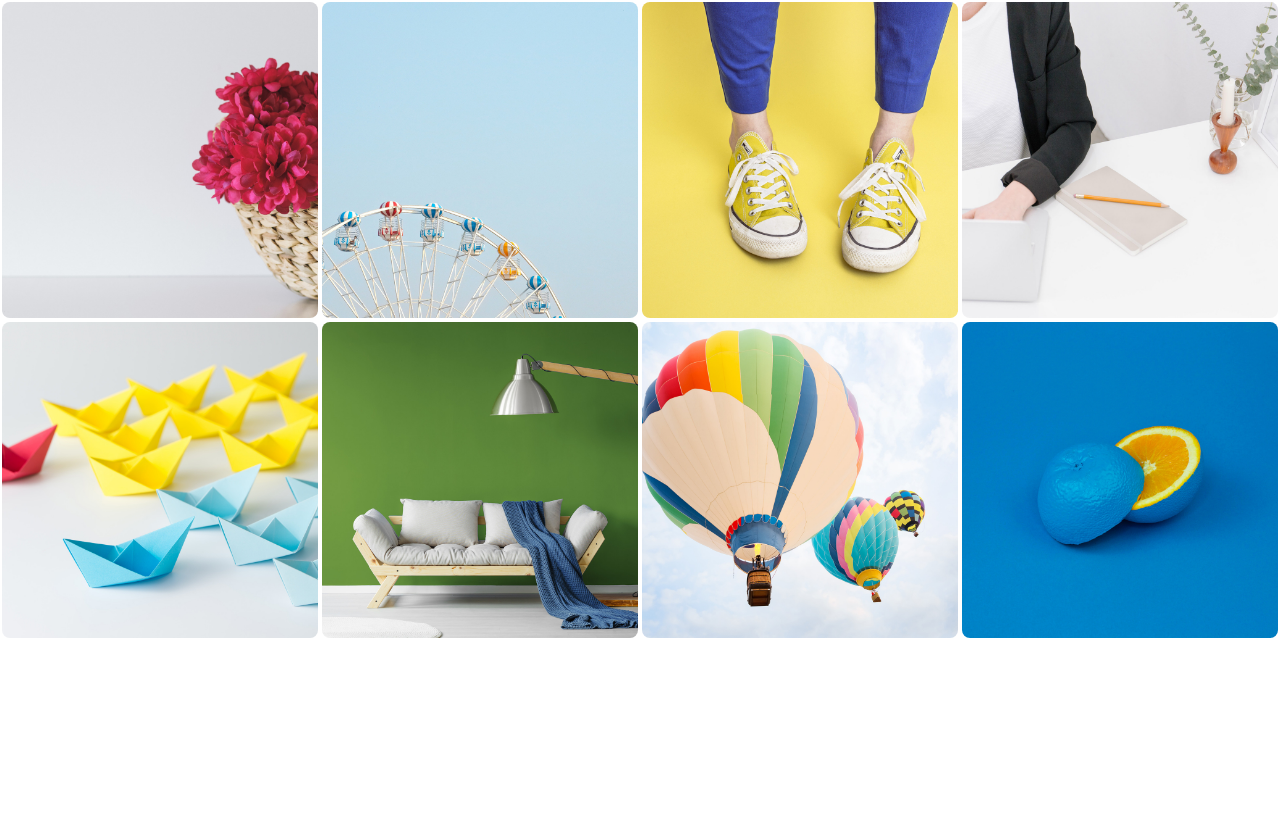
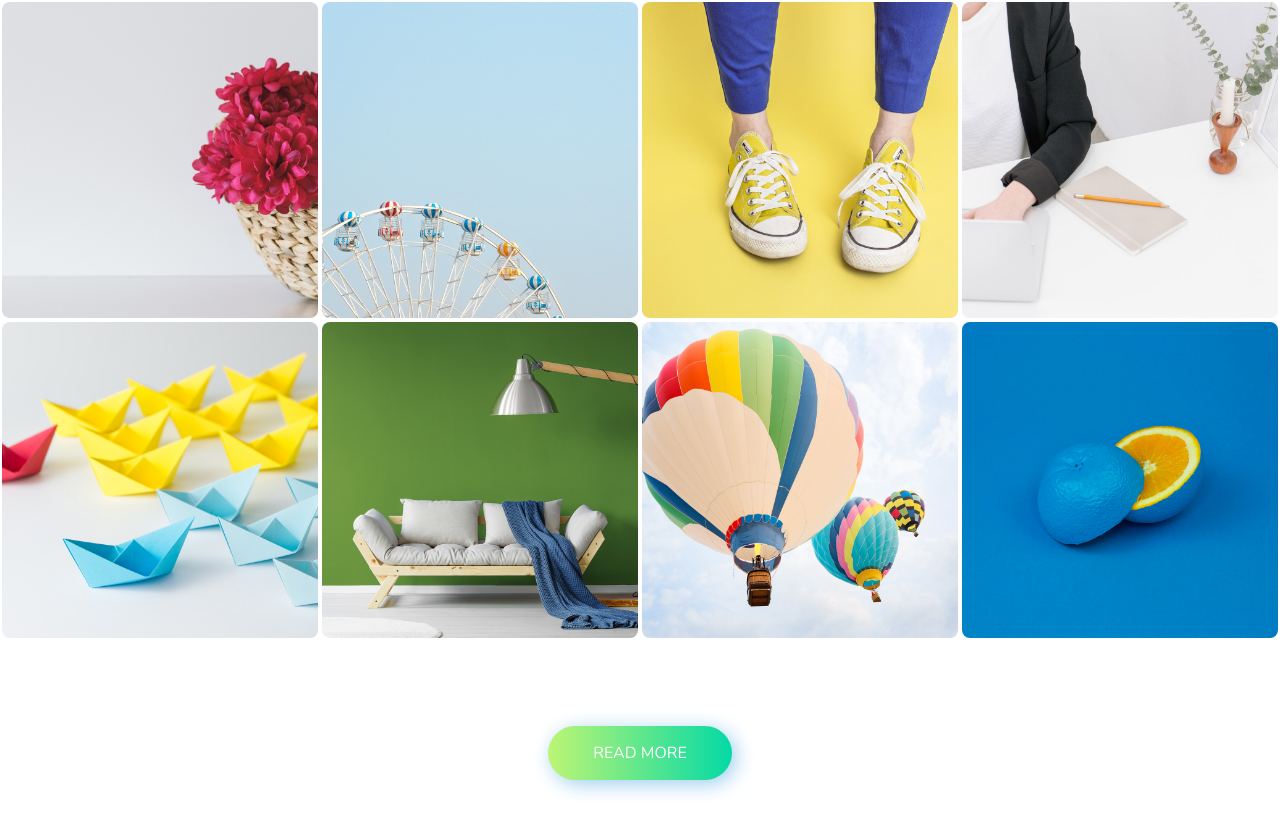
Before and after one commit to MatteoTarabella04/proj-html-vuejs, a Vue app: page / in a window 1280 px wide. Shown: the part 3753-4587 px from the top of the page. Before the commit the page ends 4391 px from the top, so only its background shows below. Built offline with nearby package versions, Linux system fonts and the light colour scheme.

Commit message:
add button

```diff
--- a/src/App.vue
+++ b/src/App.vue
@@ -160,6 +160,10 @@
               </div>
             </div>
           </div>
+        </div>
+        <div class="btn_sec w-100 d-flex justify-content-center">
+          <button class="myBtn rounded-pill">read more</button>
+
         </div>
       </div>
     </section>
@@ -439,6 +443,9 @@
     }
   }
 
+  .myBtn {
+    margin: 5.5rem 0;
+  }
 
 
 }
```
